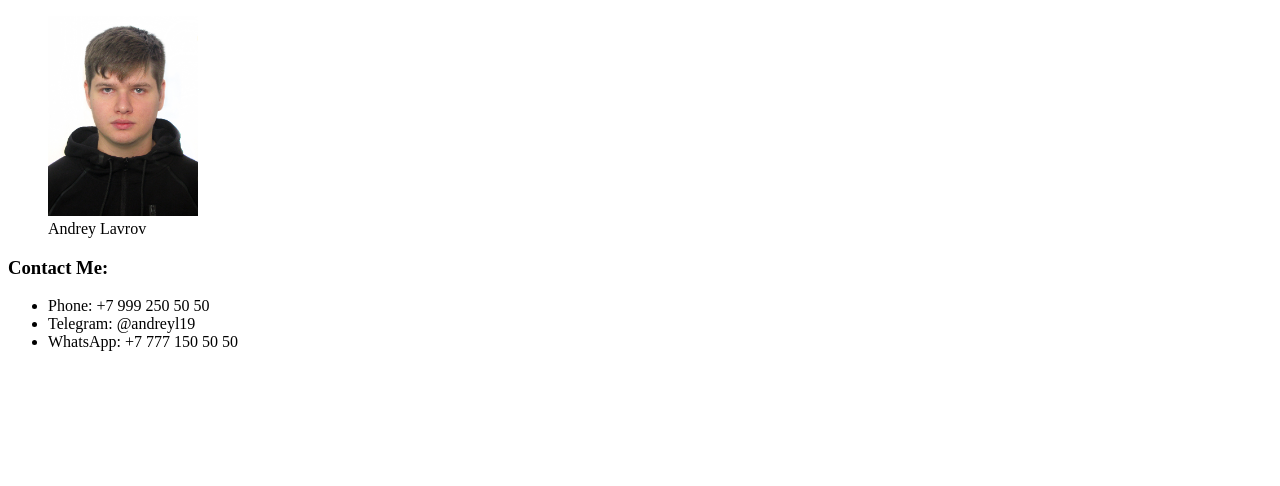
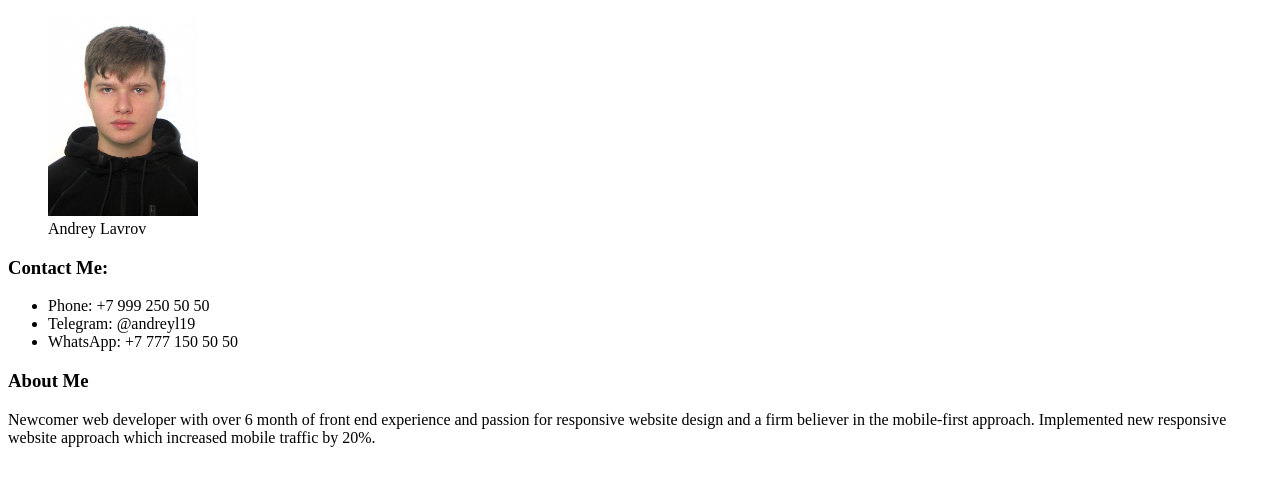
Before and after one commit to zenitfan19/rsschool-cv, a plain HTML site: page index.html in a window 1280 px wide. Drawn offline with Linux system fonts and the light colour scheme.

Commit message:
feat: add about me info

```diff
--- a/index.html
+++ b/index.html
@@ -24,6 +24,12 @@
           </section>
         </div>
         <div class="right">
+          <section class="description">
+            <header class="description-title">
+              <h1>About Me</h1>
+            </header>
+            <p>Newcomer web developer with over 6 month of front end experience and passion for responsive website design and a firm believer in the mobile-first approach. Implemented new responsive website approach which increased mobile traffic by 20%.</p>
+          </section>
         </div>
     </div>
     </article>
```
